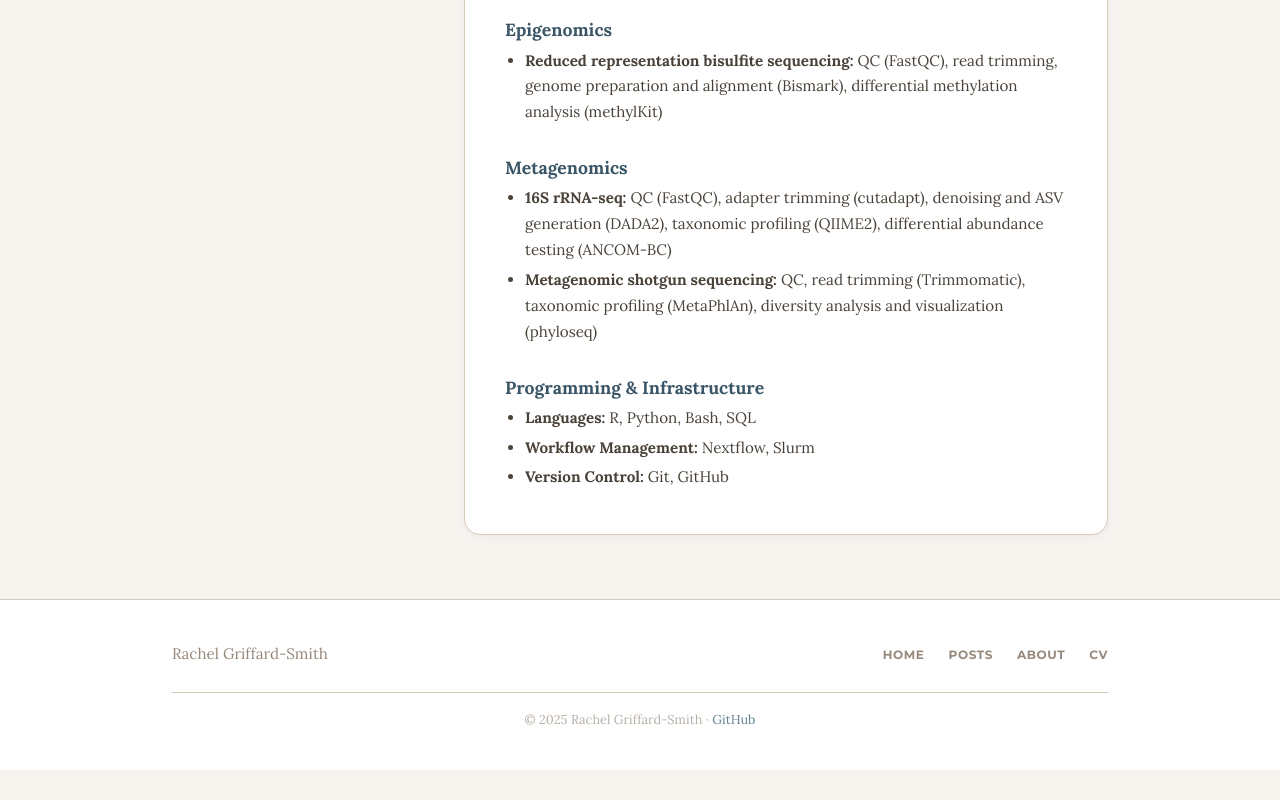
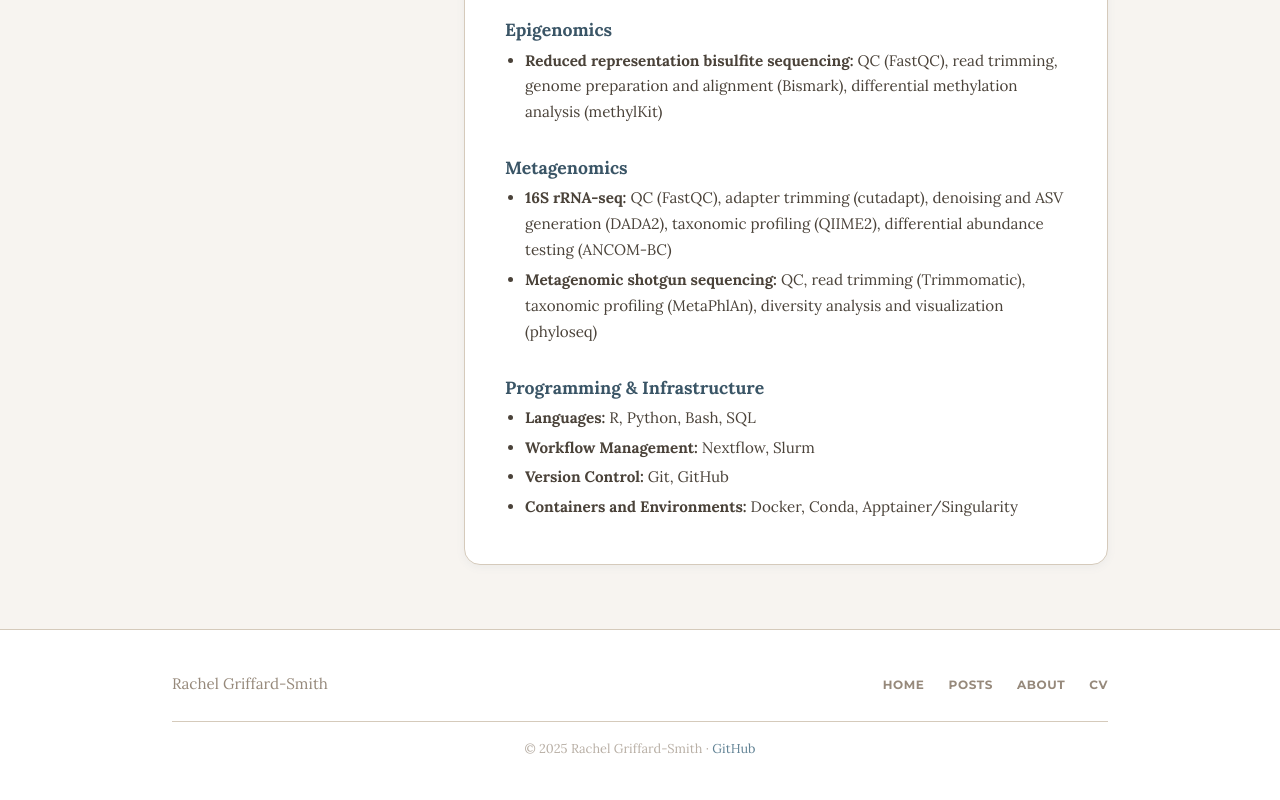
Before and after one commit to rachelgriffard/rachelgriffard.github.io, an Astro site: page /cv in a window 1280 px wide. Shown: the part 5529-6329 px from the top of the page. Before the commit the page ends 6299 px from the top, so only its background shows below. Built offline with nearby package versions, Linux system fonts and the light colour scheme; Astro itself is replaced by a stand-in of ours; a web font is replaced by a local one.

Commit message:
Add containers and environments to CV

```diff
--- a/src/pages/cv.astro
+++ b/src/pages/cv.astro
@@ -467,6 +467,7 @@ import BaseLayout from '../layouts/BaseLayout.astro';
               <li><strong>Languages:</strong> R, Python, Bash, SQL</li>
               <li><strong>Workflow Management:</strong> Nextflow, Slurm</li>
               <li><strong>Version Control:</strong> Git, GitHub</li>
+              <li><strong>Containers and Environments:</strong> Docker, Conda, Apptainer/Singularity</li>
             </ul>
           </div>
         </section>
```
